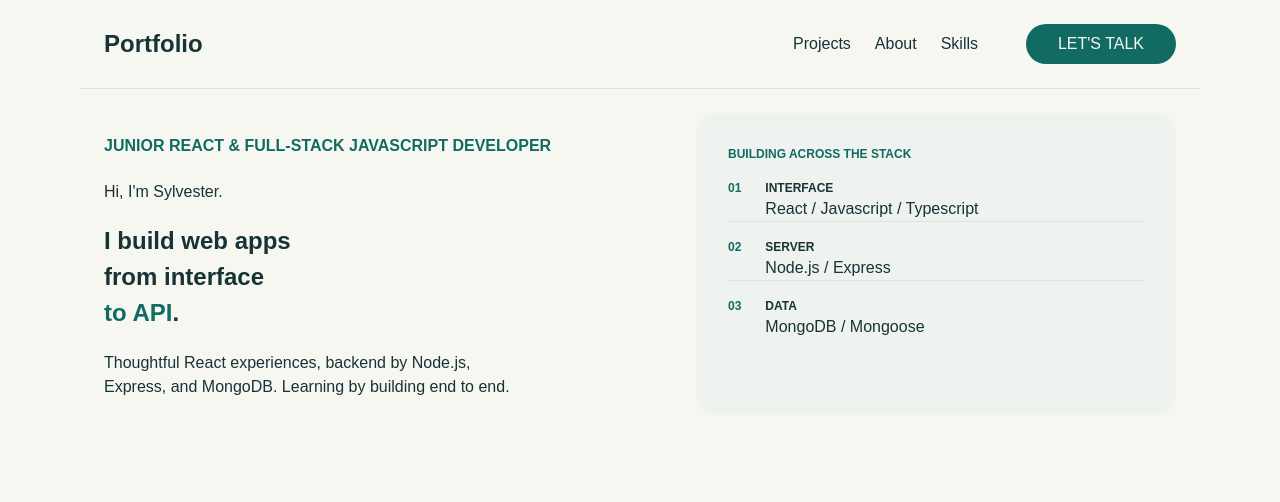
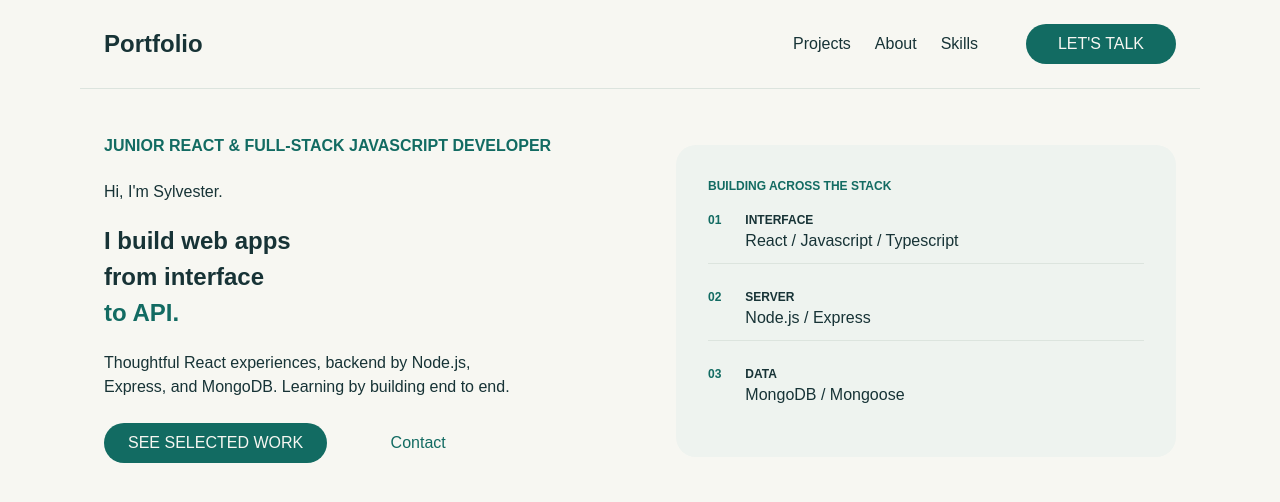
Before and after one commit to k4kojo/portfolio, a React (Vite) app: page / in a window 1280 px wide. Shown: the top 502 px of the page. Built offline with nearby package versions, Linux system fonts and the light colour scheme.

Commit message:
feat: implement HeroLeft and HeroRight components, add Card and Button components with styles

```diff
--- a/src/App.css
+++ b/src/App.css
@@ -22,18 +22,6 @@
   align-items: center;
 }
 
-.site-header button {
-  background: var(--teal);
-  color: var(--paper);
-  width: 150px;
-  height: 40px;
-  border: none;
-  border-radius: 20px;
-  margin-left: 24px;
-  font: inherit;
-  cursor: pointer;
-}
-
 .site-header .brand {
   font-size: 24px;
   font-weight: 700;
@@ -44,15 +32,6 @@
   color: var(--teal);
 }
 
-.site-header button:hover {
-  background: #0d514a;
-}
-
-.site-header button:focus-visible {
-  outline: 2px solid var(--teal);
-  outline-offset: 4px;
-}
-
 .hero {
   max-width: 1120px;
   margin: 0 auto;
@@ -61,60 +40,19 @@
   justify-content: space-between;
 }
 
-.hero-left h1 {
-  text-wrap: wrap;
+.hero-actions {
+  display: flex;
+  gap: 16px;
+  margin-top: 24px;
+  flex-wrap: wrap;
 }
 
-.hero-left h4,
-.hero-left span {
-  color: var(--teal);
+.hero-actions button {
+  margin-left: 0;
 }
 
-.hero-right {
-  background-color: var(--pill);
-  width: 100%;
-  max-width: 480px;
-  height: auto;
-  padding: 32px 32px;
-  border-radius: 20px;
+.hero-actions button:first-child {
+  width: auto;
+  padding: 0 24px;
+  white-space: nowrap;
 }
-
-.hero-right ul {
-  list-style: none;
-  padding: 0;
-  margin: 0;
-  display: flex;
-  flex-direction: column;
-  gap: 16px;
-}
-
-.hero-right li {
-  display: flex;
-  gap: 24px;
-  border-bottom: 1px solid #dce4de;
-}
-
-.hero-right li:last-child {
-  border-bottom: none;
-}
-
-.hero-right p {
-  margin: 0;
-}
-
-.hero-right h5 {
-  margin: 0 0 16px;
-  font-size: 12px;
-  color: var(--teal);
-}
-
-.hero-right li > p {
-  color: var(--teal);
-  font-size: 12px;
-  font-weight: 700;
-}
-
-.label {
-  font-size: 12px;
-  font-weight: 600;
-}
--- a/src/App.tsx
+++ b/src/App.tsx
@@ -1,6 +1,10 @@
 import React from 'react';
 
+import Button from './components/shared/Button';
+
 import './App.css';
+import HeroLeft from './components/HeroLeft';
+import HeroRight from './components/HeroRight';
 
 function App() {
   return (
@@ -13,51 +17,13 @@ function App() {
           <a href="#projects">Projects</a>
           <a href="#about">About</a>
           <a href="#skills">Skills</a>
-          <button className="contact">LET'S TALK</button>
+          <Button name="LET'S TALK" />
         </nav>
       </header>
       <main>
         <section className="hero">
-          <div className="hero-left">
-            <h4>JUNIOR REACT & FULL-STACK JAVASCRIPT DEVELOPER</h4>
-            <p>Hi, I'm Sylvester.</p>
-            <h1 className="hero-description">
-              I build web apps <br /> from interface <br />
-              <span>to API</span>.
-            </h1>
-            <p>
-              Thoughtful React experiences, backend by Node.js,
-              <br /> Express, and MongoDB. Learning by building end to end.
-            </p>
-          </div>
-          <div className="hero-right">
-            <h5>BUILDING ACROSS THE STACK</h5>
-            <div>
-              <ul>
-                <li>
-                  <p>01</p>
-                  <div>
-                    <p className="label">INTERFACE</p>
-                    <p>React / Javascript / Typescript</p>
-                  </div>
-                </li>
-                <li>
-                  <p>02</p>
-                  <div>
-                    <p className="label">SERVER</p>
-                    <p>Node.js / Express</p>
-                  </div>
-                </li>
-                <li>
-                  <p>03</p>
-                  <div>
-                    <p className="label">DATA</p>
-                    <p>MongoDB / Mongoose</p>
-                  </div>
-                </li>
-              </ul>
-            </div>
-          </div>
+          <HeroLeft />
+          <HeroRight />
         </section>
       </main>
     </React.Fragment>
--- /dev/null
+++ b/src/components/Card.css
@@ -0,0 +1,7 @@
+.card {
+  background-color: var(--pill);
+  width: 100%;
+  height: auto;
+  padding: 32px;
+  border-radius: 20px;
+}
--- /dev/null
+++ b/src/components/Card.tsx
@@ -0,0 +1,12 @@
+import React, { type ReactNode } from 'react';
+
+import './Card.css';
+
+type CardProps = {
+  children: ReactNode;
+};
+const Card = ({ children }: CardProps) => {
+  return <div className="card">{children}</div>;
+};
+
+export default Card;
--- /dev/null
+++ b/src/components/HeroLeft.css
@@ -0,0 +1,8 @@
+.hero-left h1 {
+  text-wrap: wrap;
+}
+
+.hero-left h4,
+.hero-left span {
+  color: var(--teal);
+}
--- /dev/null
+++ b/src/components/HeroLeft.tsx
@@ -0,0 +1,28 @@
+import React from 'react';
+
+import Button from './shared/Button';
+
+import './HeroLeft.css';
+
+const HeroLeft = () => {
+  return (
+    <div className="hero-left">
+      <h4>JUNIOR REACT & FULL-STACK JAVASCRIPT DEVELOPER</h4>
+      <p>Hi, I'm Sylvester.</p>
+      <h1 className="hero-description">
+        I build web apps <br /> from interface <br />
+        <span>to API.</span>
+      </h1>
+      <p>
+        Thoughtful React experiences, backend by Node.js,
+        <br /> Express, and MongoDB. Learning by building end to end.
+      </p>
+      <div className="hero-actions">
+        <Button name="SEE SELECTED WORK" />
+        <Button name="Contact" inverted />
+      </div>
+    </div>
+  );
+};
+
+export default HeroLeft;
--- /dev/null
+++ b/src/components/HeroRight.css
@@ -0,0 +1,48 @@
+.hero-right {
+  width: 100%;
+  max-width: 500px;
+  height: auto;
+  padding: 32px 0px;
+}
+
+.hero-right ul {
+  list-style: none;
+  padding: 0;
+  margin: 0;
+  display: flex;
+  flex-direction: column;
+  gap: 16px;
+}
+
+.hero-right li {
+  display: flex;
+  margin-bottom: 8px;
+  padding-bottom: 10px;
+  gap: 24px;
+  border-bottom: 1px solid #dce4de;
+}
+
+.hero-right li:last-child {
+  border-bottom: none;
+}
+
+.hero-right p {
+  margin: 0;
+}
+
+.hero-right h5 {
+  margin: 0 0 16px;
+  font-size: 12px;
+  color: var(--teal);
+}
+
+.hero-right li > p {
+  color: var(--teal);
+  font-size: 12px;
+  font-weight: 700;
+}
+
+.label {
+  font-size: 12px;
+  font-weight: 600;
+}
--- /dev/null
+++ b/src/components/HeroRight.tsx
@@ -0,0 +1,42 @@
+import React from 'react';
+
+import Card from './Card';
+
+import './HeroRight.css';
+
+const HeroRight = () => {
+  return (
+    <div className="hero-right">
+      <Card>
+        <h5>BUILDING ACROSS THE STACK</h5>
+        <div>
+          <ul>
+            <li>
+              <p>01</p>
+              <div>
+                <p className="label">INTERFACE</p>
+                <p>React / Javascript / Typescript</p>
+              </div>
+            </li>
+            <li>
+              <p>02</p>
+              <div>
+                <p className="label">SERVER</p>
+                <p>Node.js / Express</p>
+              </div>
+            </li>
+            <li>
+              <p>03</p>
+              <div>
+                <p className="label">DATA</p>
+                <p>MongoDB / Mongoose</p>
+              </div>
+            </li>
+          </ul>
+        </div>
+      </Card>
+    </div>
+  );
+};
+
+export default HeroRight;
--- /dev/null
+++ b/src/components/shared/Button.css
@@ -0,0 +1,29 @@
+button {
+  background: var(--teal);
+  color: var(--paper);
+  width: 150px;
+  height: 40px;
+  border: none;
+  border-radius: 20px;
+  margin-left: 24px;
+  font: inherit;
+  cursor: pointer;
+}
+
+button:hover {
+  background: #0d514a;
+}
+
+button:focus-visible {
+  outline: 2px solid var(--teal);
+  outline-offset: 4px;
+}
+
+button.button-inverted {
+  background-color: transparent;
+  color: var(--teal);
+}
+
+button.button-inverted:hover {
+  border: 1px solid;
+}
--- /dev/null
+++ b/src/components/shared/Button.tsx
@@ -0,0 +1,19 @@
+import React, { type CSSProperties } from 'react';
+
+import './Button.css';
+
+type ButtonProp = {
+  name: string;
+  style?: CSSProperties;
+  inverted?: boolean;
+};
+
+const Button = ({ name, style, inverted }: ButtonProp) => {
+  return (
+    <button className={inverted ? 'button-inverted' : 'button'} style={style}>
+      {name}
+    </button>
+  );
+};
+
+export default Button;
```
